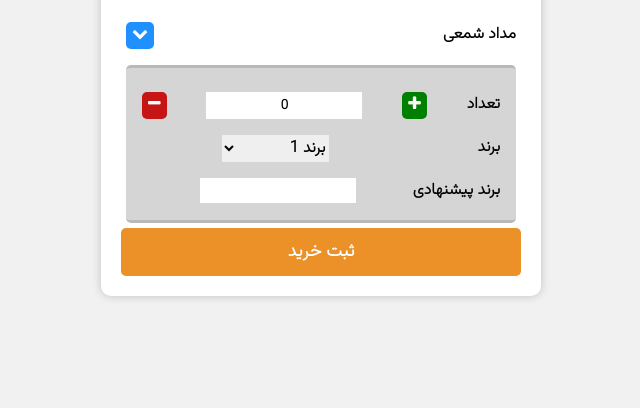
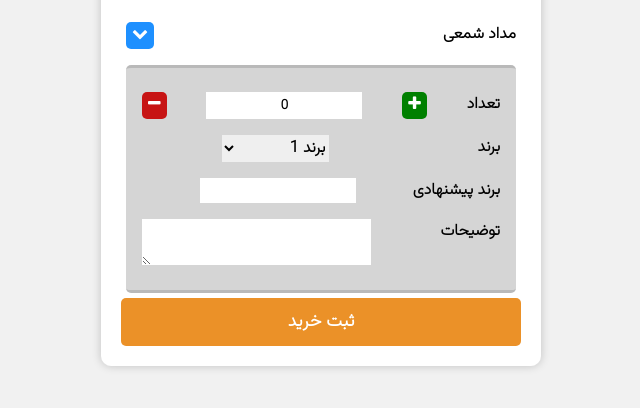
Before and after one commit to amirhossein-dev/inteligent-product-list, a plain HTML site: page index.html in a window 1280 px wide. Shown: the part 144-552 px from the top of the page, without its empty margins (319-959 px from the left). Drawn offline with Linux system fonts and the light colour scheme; a web font is replaced by a local one.

Commit message:
-Added TextArea

```diff
--- a/index.html
+++ b/index.html
@@ -85,7 +85,7 @@
         flex-direction: column;
       }
       #product {
-        height: 120px;
+        height: 190px;
         transition: all 0.5s;
       }
       #product.hide {
@@ -300,6 +300,16 @@
               style="margin-left: 3.6rem"
             />
           </div>
+          <div class="products-input-container">
+            <label for="extra-info">توضیحات </label>
+            <textarea
+              rows="2"
+              cols="30"
+              maxlength="200"
+              id="extra-info"
+              class="products-input"
+            ></textarea>
+          </div>
         </div>
       </div>
       <input type="submit" value="ثبت خرید" />
```
